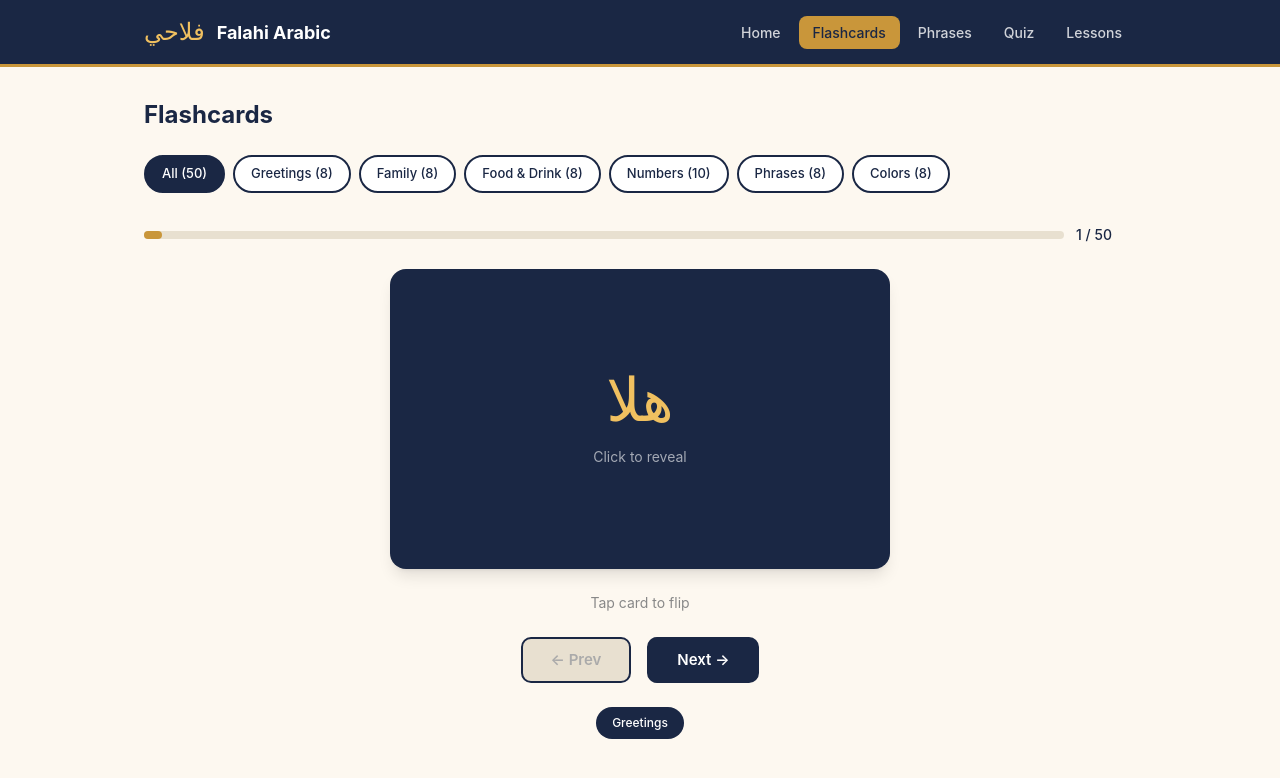
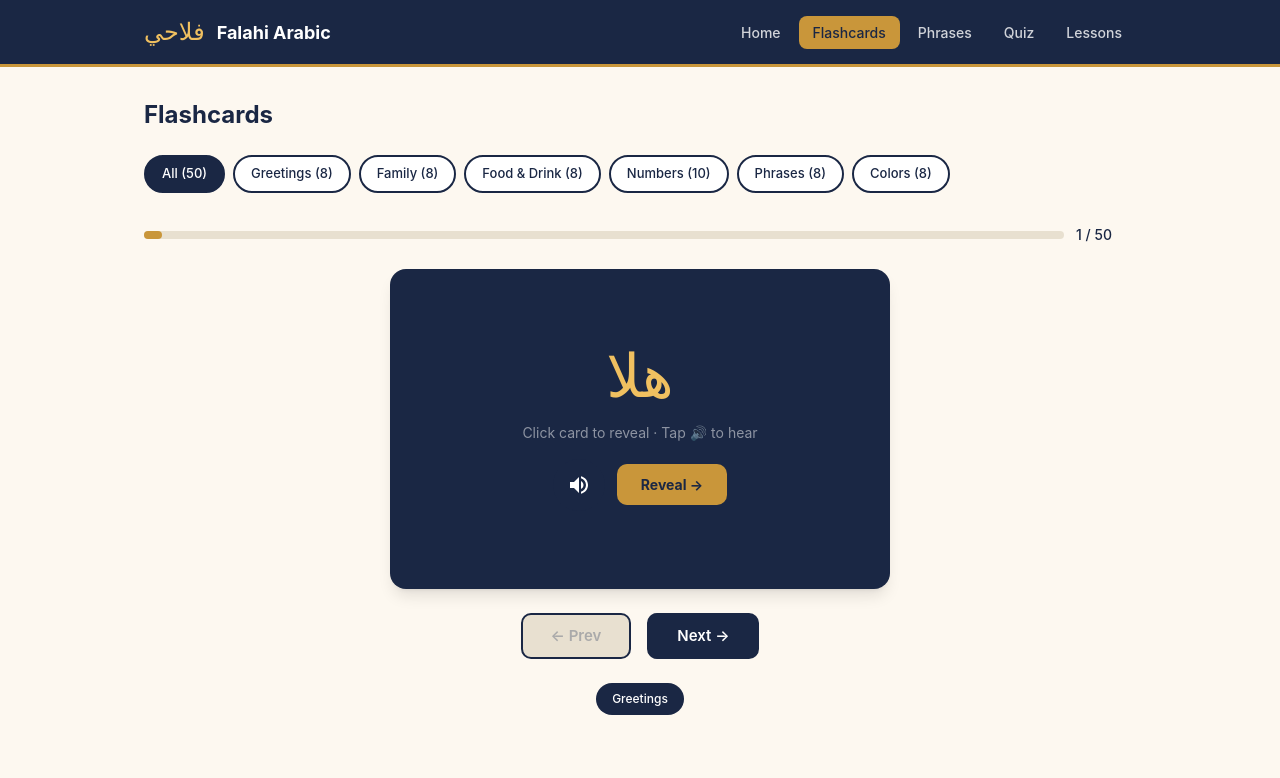
Before and after one commit to JaberSE09/falahi-arabic, a Next.js app: page /flashcards in a window 1280 px wide. Shown: the top 778 px of the page. Built offline with nearby package versions, Linux system fonts and the light colour scheme.

Commit message:
feat: add ElevenLabs TTS — speak buttons on flashcards, phrases, quiz

```diff
--- /dev/null
+++ b/src/app/api/tts/route.ts
@@ -0,0 +1,44 @@
+import { NextRequest, NextResponse } from "next/server";
+
+const VOICE_ID = process.env.ELEVENLABS_VOICE_ID_AR!;
+const API_KEY  = process.env.ELEVENLABS_API_KEY_ELENA!;
+
+export async function POST(req: NextRequest) {
+  try {
+    const { text } = await req.json();
+    if (!text) return NextResponse.json({ error: "No text provided" }, { status: 400 });
+
+    const res = await fetch(
+      `https://api.elevenlabs.io/v1/text-to-speech/${VOICE_ID}`,
+      {
+        method: "POST",
+        headers: {
+          "xi-api-key": API_KEY,
+          "Content-Type": "application/json",
+          Accept: "audio/mpeg",
+        },
+        body: JSON.stringify({
+          text,
+          model_id: "eleven_multilingual_v2",
+          voice_settings: { stability: 0.5, similarity_boost: 0.8, speed: 0.8 },
+        }),
+      }
+    );
+
+    if (!res.ok) {
+      const err = await res.text();
+      return NextResponse.json({ error: err }, { status: res.status });
+    }
+
+    const audio = await res.arrayBuffer();
+    return new NextResponse(audio, {
+      headers: {
+        "Content-Type": "audio/mpeg",
+        "Cache-Control": "public, max-age=86400",
+      },
+    });
+  } catch (e: unknown) {
+    const msg = e instanceof Error ? e.message : "Unknown error";
+    return NextResponse.json({ error: msg }, { status: 500 });
+  }
+}
--- a/src/app/flashcards/page.tsx
+++ b/src/app/flashcards/page.tsx
@@ -1,6 +1,7 @@
 "use client";
 import { useState, useCallback } from "react";
 import { vocabulary, categories, Word } from "@/lib/vocabulary";
+import SpeakButton from "@/components/SpeakButton";
 
 function FlashCard({ word, onNext, onPrev, index, total }: {
   word: Word; onNext: () => void; onPrev: () => void; index: number; total: number;
@@ -21,32 +22,50 @@ function FlashCard({ word, onNext, onPrev, index, total }: {
       </div>
 
       {/* Card */}
-      <div className="card-flip w-full cursor-pointer" style={{ maxWidth: 500, height: 300 }} onClick={() => setFlipped(!flipped)}>
-        <div className={`card-inner relative w-full h-full`} style={{ transform: flipped ? "rotateY(180deg)" : "rotateY(0deg)", transformStyle: "preserve-3d", transition: "transform 0.6s" }}>
-          {/* Front */}
-          <div className="card-front absolute inset-0 rounded-2xl flex flex-col items-center justify-center p-8 text-center shadow-lg"
+      <div className="card-flip w-full" style={{ maxWidth: 500, height: 320 }}>
+        <div className="relative w-full h-full" style={{ transform: flipped ? "rotateY(180deg)" : "rotateY(0deg)", transformStyle: "preserve-3d", transition: "transform 0.6s" }}>
+          {/* Front — Arabic */}
+          <div className="absolute inset-0 rounded-2xl flex flex-col items-center justify-center p-8 text-center shadow-lg"
             style={{ background: "var(--navy)", backfaceVisibility: "hidden" }}>
             <div className="arabic text-6xl mb-4" style={{ color: "var(--gold-light)" }}>{word.arabic}</div>
-            <div className="text-sm" style={{ color: "rgba(255,255,255,0.6)" }}>Click to reveal</div>
+            <div className="text-sm mb-4" style={{ color: "rgba(255,255,255,0.5)" }}>Click card to reveal · Tap 🔊 to hear</div>
+            {/* Speak button on front */}
+            <div className="flex items-center gap-3">
+              <SpeakButton text={word.arabic} size="lg" />
+              <button onClick={() => setFlipped(!flipped)} style={{
+                padding: "10px 24px", borderRadius: 10, background: "var(--gold)",
+                color: "var(--navy)", fontWeight: 700, border: "none", cursor: "pointer", fontSize: 14,
+              }}>Reveal →</button>
+            </div>
           </div>
-          {/* Back */}
-          <div className="card-back absolute inset-0 rounded-2xl flex flex-col items-center justify-center p-8 text-center shadow-lg"
+          {/* Back — English */}
+          <div className="absolute inset-0 rounded-2xl flex flex-col items-center justify-center p-8 text-center shadow-lg"
             style={{ background: "var(--gold)", backfaceVisibility: "hidden", transform: "rotateY(180deg)" }}>
             <div className="text-2xl font-bold mb-2" style={{ color: "var(--navy)" }}>{word.english}</div>
-            <div className="text-lg mb-3 italic" style={{ color: "var(--navy-light)" }}>{word.transliteration}</div>
+            <div className="text-lg mb-1 italic" style={{ color: "var(--navy-light)" }}>{word.transliteration}</div>
+            <div className="flex items-center gap-2 mb-3">
+              <SpeakButton text={word.arabic} size="md" />
+              <span className="arabic text-xl" style={{ color: "var(--navy)" }}>{word.arabic}</span>
+            </div>
             {word.example && (
-              <div className="mt-2 p-3 rounded-lg text-sm" style={{ background: "rgba(255,255,255,0.4)", color: "var(--navy)" }}>
-                <div className="arabic text-base mb-1">{word.example}</div>
-                <div className="italic">{word.exampleTranslation}</div>
+              <div className="p-3 rounded-lg text-sm" style={{ background: "rgba(255,255,255,0.45)", color: "var(--navy)" }}>
+                <div className="flex items-center justify-center gap-2 mb-1">
+                  <SpeakButton text={word.example} size="sm" />
+                  <span className="arabic text-base">{word.example}</span>
+                </div>
+                <div className="italic text-xs">{word.exampleTranslation}</div>
               </div>
             )}
+            <button onClick={() => setFlipped(false)} style={{
+              marginTop: 12, padding: "8px 20px", borderRadius: 10,
+              background: "var(--navy)", color: "white", fontWeight: 600,
+              border: "none", cursor: "pointer", fontSize: 13,
+            }}>← Back</button>
           </div>
         </div>
       </div>
 
-      <div className="text-sm" style={{ color: "#888" }}>Tap card to flip</div>
-
-      {/* Controls */}
+      {/* Nav controls */}
       <div className="flex gap-4">
         <button onClick={handlePrev} disabled={index === 0} style={{
           padding: "10px 28px", borderRadius: 10, fontWeight: 600, fontSize: 15,
@@ -74,14 +93,11 @@ export default function Flashcards() {
   const [index, setIndex] = useState(0);
 
   const words = selectedCat === "All" ? vocabulary : vocabulary.filter(w => w.category === selectedCat);
-
   const handleCat = (cat: string) => { setSelectedCat(cat); setIndex(0); };
 
   return (
     <div className="fade-in">
       <h1 className="text-2xl font-bold mb-6" style={{ color: "var(--navy)" }}>Flashcards</h1>
-
-      {/* Category filter */}
       <div className="flex flex-wrap gap-2 mb-8">
         {["All", ...categories].map(cat => (
           <button key={cat} onClick={() => handleCat(cat)} style={{
@@ -89,10 +105,9 @@ export default function Flashcards() {
             background: selectedCat === cat ? "var(--navy)" : "white",
             color: selectedCat === cat ? "white" : "var(--navy)",
             border: "2px solid var(--navy)",
-          }}>{cat} {cat !== "All" ? `(${vocabulary.filter(w => w.category === cat).length})` : `(${vocabulary.length})`}</button>
+          }}>{cat} ({cat === "All" ? vocabulary.length : vocabulary.filter(w => w.category === cat).length})</button>
         ))}
       </div>
-
       <FlashCard
         word={words[index]}
         onNext={() => setIndex(i => Math.min(i + 1, words.length - 1))}
--- /dev/null
+++ b/src/components/SpeakButton.tsx
@@ -0,0 +1,87 @@
+"use client";
+import { useState, useCallback } from "react";
+
+interface SpeakButtonProps {
+  text: string;
+  size?: "sm" | "md" | "lg";
+  className?: string;
+}
+
+export default function SpeakButton({ text, size = "md", className = "" }: SpeakButtonProps) {
+  const [loading, setLoading] = useState(false);
+  const [playing, setPlaying] = useState(false);
+  const [error, setError] = useState(false);
+
+  const sizes = {
+    sm: { btn: 28, icon: 13 },
+    md: { btn: 38, icon: 17 },
+    lg: { btn: 52, icon: 24 },
+  };
+  const s = sizes[size];
+
+  const speak = useCallback(async () => {
+    if (loading || playing) return;
+    setError(false);
+    setLoading(true);
+    try {
+      const res = await fetch("/api/tts", {
+        method: "POST",
+        headers: { "Content-Type": "application/json" },
+        body: JSON.stringify({ text }),
+      });
+      if (!res.ok) throw new Error("TTS failed");
+      const blob = await res.blob();
+      const url = URL.createObjectURL(blob);
+      const audio = new Audio(url);
+      setLoading(false);
+      setPlaying(true);
+      audio.onended = () => { setPlaying(false); URL.revokeObjectURL(url); };
+      audio.onerror = () => { setPlaying(false); setError(true); URL.revokeObjectURL(url); };
+      await audio.play();
+    } catch {
+      setLoading(false);
+      setError(true);
+      setTimeout(() => setError(false), 2000);
+    }
+  }, [text, loading, playing]);
+
+  return (
+    <button
+      onClick={speak}
+      title={`Listen: ${text}`}
+      className={className}
+      style={{
+        width: s.btn, height: s.btn, borderRadius: "50%",
+        display: "inline-flex", alignItems: "center", justifyContent: "center",
+        border: "none", cursor: loading || playing ? "default" : "pointer",
+        flexShrink: 0,
+        background: error ? "#e85d75" : playing ? "var(--green)" : loading ? "var(--gold)" : "var(--navy)",
+        transition: "background 0.2s, transform 0.1s",
+        transform: playing ? "scale(1.1)" : "scale(1)",
+        boxShadow: playing ? "0 0 0 4px rgba(45,122,79,0.25)" : "none",
+      }}
+    >
+      {loading ? (
+        <svg width={s.icon} height={s.icon} viewBox="0 0 24 24" fill="none">
+          <circle cx="12" cy="12" r="10" stroke="white" strokeWidth="3" strokeDasharray="40" strokeDashoffset="10" style={{ animation: "spin 0.8s linear infinite" }} />
+          <style>{`@keyframes spin { to { transform: rotate(360deg); transform-origin: center; } }`}</style>
+        </svg>
+      ) : playing ? (
+        // Sound waves icon
+        <svg width={s.icon} height={s.icon} viewBox="0 0 24 24" fill="white">
+          <path d="M3 9v6h4l5 5V4L7 9H3zm13.5 3c0-1.77-1.02-3.29-2.5-4.03v8.05c1.48-.73 2.5-2.25 2.5-4.02z"/>
+          <path d="M14 3.23v2.06c2.89.86 5 3.54 5 6.71s-2.11 5.85-5 6.71v2.06c4.01-.91 7-4.49 7-8.77s-2.99-7.86-7-8.77z"/>
+        </svg>
+      ) : error ? (
+        <svg width={s.icon} height={s.icon} viewBox="0 0 24 24" fill="white">
+          <path d="M12 2C6.48 2 2 6.48 2 12s4.48 10 10 10 10-4.48 10-10S17.52 2 12 2zm1 15h-2v-2h2v2zm0-4h-2V7h2v6z"/>
+        </svg>
+      ) : (
+        // Speaker icon
+        <svg width={s.icon} height={s.icon} viewBox="0 0 24 24" fill="white">
+          <path d="M3 9v6h4l5 5V4L7 9H3zm13.5 3c0-1.77-1.02-3.29-2.5-4.03v8.05c1.48-.73 2.5-2.25 2.5-4.02zM14 3.23v2.06c2.89.86 5 3.54 5 6.71s-2.11 5.85-5 6.71v2.06c4.01-.91 7-4.49 7-8.77s-2.99-7.86-7-8.77z"/>
+        </svg>
+      )}
+    </button>
+  );
+}
```
Also changed, not shown: src/app/phrases/page.tsx (+11 -3 lines), src/app/quiz/page.tsx (+28 -30 lines).
